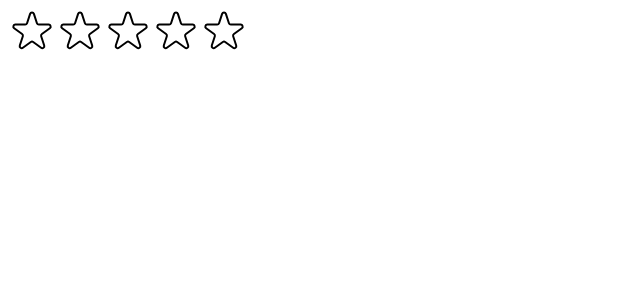
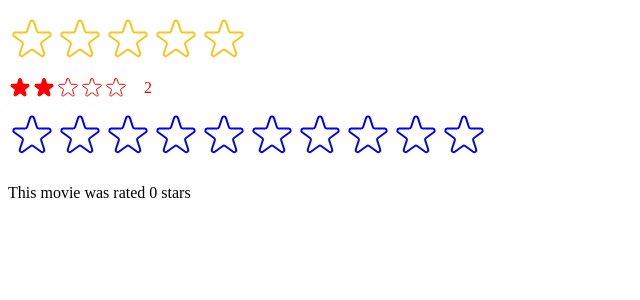
Before and after one commit to azhar35/react-usePopcorn, a React (Create React App) app: page / in a window 1280 px wide. Shown: the top 300 px of the page, without its empty margins (0-640 px from the left). Built offline with nearby package versions, Linux system fonts and the light colour scheme.

Commit message:
Improving Reusability With Props

```diff
--- a/src/StarRating.js
+++ b/src/StarRating.js
@@ -10,21 +10,32 @@
   display: 'flex',
 };
 
-const textStyle = {
-  lineHeight: '0',
-  margin: '1',
-};
-
-export default function StarRating({ maxRating = 5 }) {
-  const [rating, setRating] = useState(0);
+export default function StarRating({
+  maxRating = 5,
+  color = '#fcc419',
+  size = 48,
+  className = '',
+  messages = [],
+  defaultRating = 0,
+  onSetRating,
+}) {
+  const [rating, setRating] = useState(defaultRating);
   const [tempRating, setTempRating] = useState(0);
 
   function handleRating(rating) {
     setRating(rating);
+    onSetRating(rating);
   }
 
+  const textStyle = {
+    lineHeight: '0',
+    margin: '1',
+    color,
+    fontSize: `${size / 1.5}px`,
+  };
+
   return (
-    <div style={containerStyle}>
+    <div style={containerStyle} className={className}>
       <div style={starContainerStyle}>
         {Array.from({ length: maxRating }, (_, i) => (
           <Star
@@ -33,22 +44,28 @@
             full={tempRating ? tempRating >= i + 1 : rating >= i + 1}
             onHoverIn={() => setTempRating(i + 1)}
             onHoverOut={() => setTempRating(0)}
+            color={color}
+            size={size}
           />
         ))}
       </div>
-      <p style={textStyle}>{tempRating || rating || ''}</p>
+      <p style={textStyle}>
+        {messages.length === maxRating
+          ? messages[tempRating ? tempRating - 1 : rating - 1]
+          : tempRating || rating || ''}
+      </p>
     </div>
   );
 }
 
-const starStyle = {
-  width: '48px',
-  height: '48px',
-  display: 'block',
-  cursor: 'pointer',
-};
+function Star({ onRate, full, onHoverIn, onHoverOut, color, size }) {
+  const starStyle = {
+    width: `${size}px`,
+    height: `${size}px`,
+    display: 'block',
+    cursor: 'pointer',
+  };
 
-function Star({ onRate, full, onHoverIn, onHoverOut }) {
   return (
     <span
       role="button"
@@ -61,8 +78,8 @@
         <svg
           xmlns="http://www.w3.org/2000/svg"
           viewBox="0 0 20 20"
-          fill="#000"
-          stroke="#000"
+          fill={color}
+          stroke={color}
         >
           <path d="M9.049 2.927c.3-.921 1.603-.921 1.902 0l1.07 3.292a1 1 0 00.95.69h3.462c.969 0 1.371 1.24.588 1.81l-2.8 2.034a1 1 0 00-.364 1.118l1.07 3.292c.3.921-.755 1.688-1.54 1.118l-2.8-2.034a1 1 0 00-1.175 0l-2.8 2.034c-.784.57-1.838-.197-1.539-1.118l1.07-3.292a1 1 0 00-.364-1.118L2.98 8.72c-.783-.57-.38-1.81.588-1.81h3.461a1 1 0 00.951-.69l1.07-3.292z" />
         </svg>
@@ -71,7 +88,7 @@
           xmlns="http://www.w3.org/2000/svg"
           fill="none"
           viewBox="0 0 24 24"
-          stroke="#000"
+          stroke={color}
         >
           <path
             strokeLinecap="round"
--- a/src/index.js
+++ b/src/index.js
@@ -1,14 +1,29 @@
-import React from 'react';
+import React, { useState } from 'react';
 import ReactDOM from 'react-dom/client';
 // import './index.css';
 // import App from './App';
 
 import StarRating from './StarRating';
 
+function Test() {
+  const [movieRating, setMovieRating] = useState(0);
+  return (
+    <div>
+      <StarRating color="blue" maxRating={10} onSetRating={setMovieRating} />
+      <p>This movie was rated {movieRating} stars</p>
+    </div>
+  );
+}
+
 const root = ReactDOM.createRoot(document.getElementById('root'));
 root.render(
   <React.StrictMode>
     {/* <App /> */}
-    <StarRating maxRating={5} />
+    <StarRating
+      maxRating={5}
+      messages={['Terrible', 'Bad', 'Okay', 'Good', 'Amazing']}
+    />
+    <StarRating size={24} color="red" className="test" defaultRating={2} />
+    <Test />
   </React.StrictMode>
 );
```
